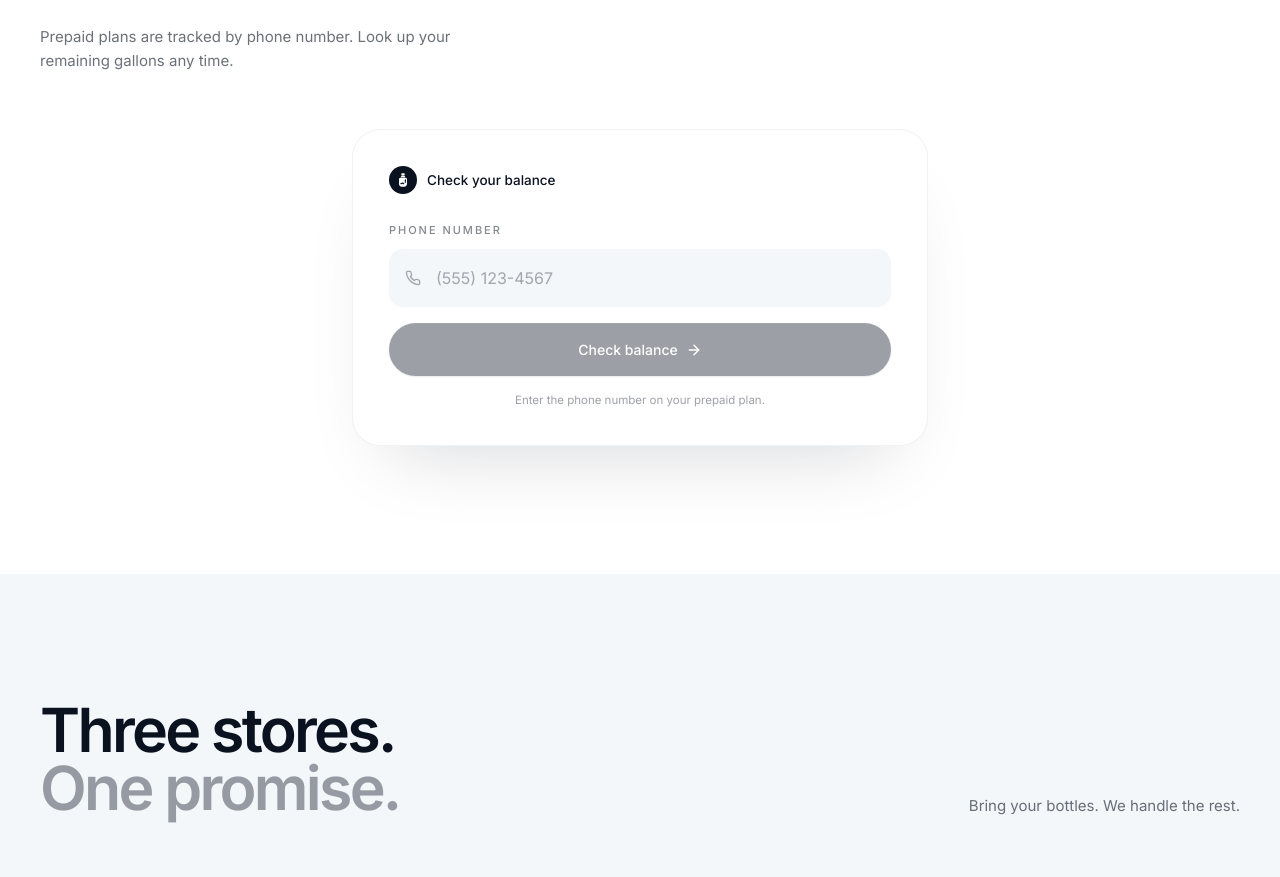
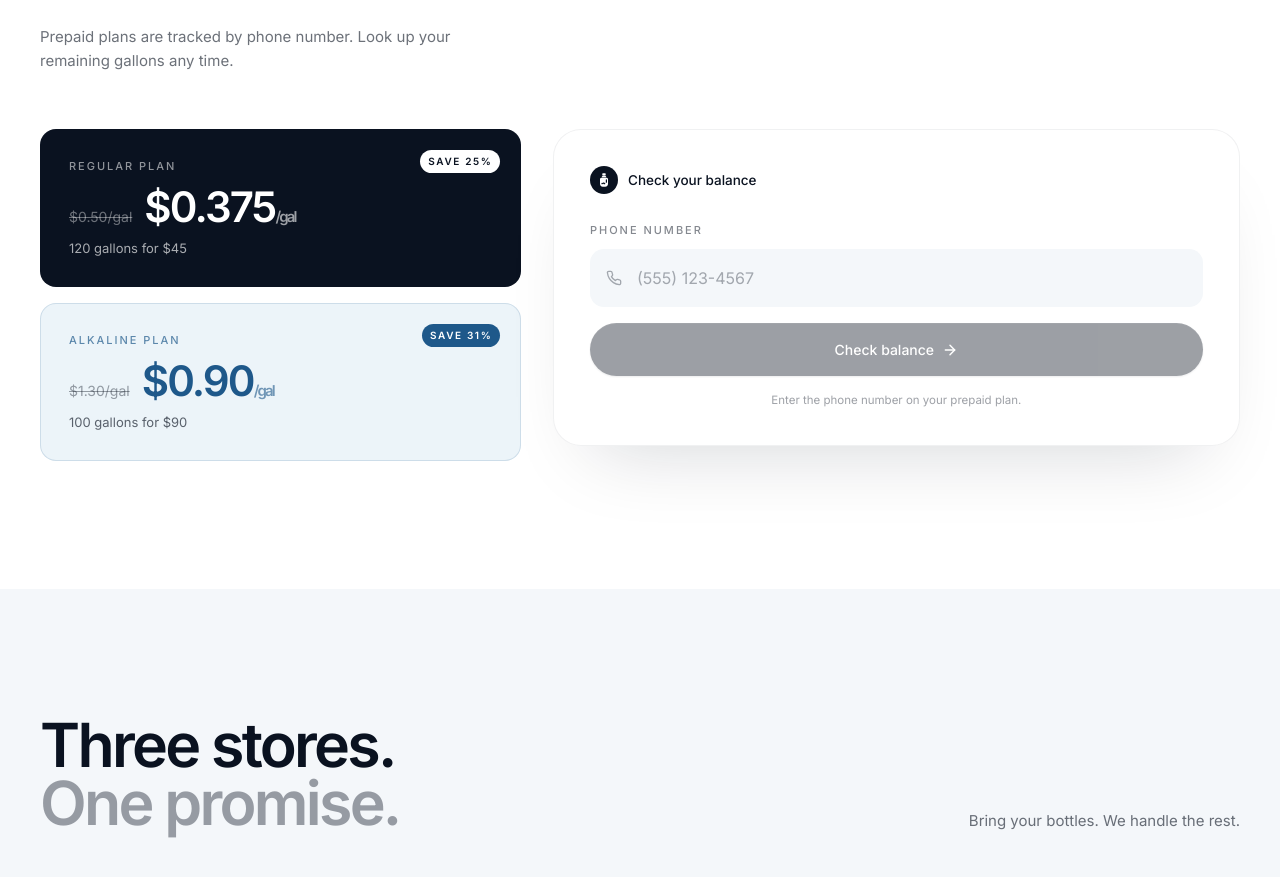
Before and after one commit to ivince918/le-water, a React (Vite) app: page / in a window 1280 px wide. Shown: the part 2607-3484 px from the top of the page. Built offline with nearby package versions, Linux system fonts and the light colour scheme.

Commit message:
Restore plan comparison boxes beside balance lookup

```diff
--- a/src/App.jsx
+++ b/src/App.jsx
@@ -762,7 +762,28 @@ function Balance() {
           </p>
         </div>
 
-      <div className="reveal mx-auto max-w-xl" style={{ transitionDelay: '120ms' }}>
+      <div className="grid md:grid-cols-12 gap-6 md:gap-8">
+        {/* LEFT — plan comparison */}
+        <div className="reveal md:col-span-5 grid gap-4" style={{ transitionDelay: '120ms' }}>
+          <PlanStat
+            kind="Regular plan"
+            from="$0.50"
+            to="$0.375"
+            save="25%"
+            qty="120 gallons for $45"
+            tint="ink"
+          />
+          <PlanStat
+            kind="Alkaline plan"
+            from="$1.30"
+            to="$0.90"
+            save="31%"
+            qty="100 gallons for $90"
+            tint="accent"
+          />
+        </div>
+
+        <div className="reveal md:col-span-7" style={{ transitionDelay: '200ms' }}>
           <div className="card !rounded-[28px] p-7 md:p-9 shadow-[0_40px_80px_-40px_rgba(10,18,32,0.18)]">
             <div className="flex items-center gap-2.5 mb-7">
               <span className="inline-flex w-7 h-7 items-center justify-center rounded-full bg-[#0A1220] text-white">
@@ -899,9 +920,27 @@ function Balance() {
               )}
             </AnimatePresence>
           </div>
+        </div>
       </div>
       </div>
     </section>
+  )
+}
+
+function PlanStat({ kind, from, to, save, qty, tint = 'ink' }) {
+  const isAccent = tint === 'accent'
+  return (
+    <div className={`relative rounded-2xl p-6 md:p-7 border ${isAccent ? 'bg-[#ECF4F9] border-[#1E588A]/15' : 'bg-[#0A1220] border-transparent text-white'}`}>
+      <div className={`eyebrow ${isAccent ? 'text-[#1E588A]/70' : 'text-white/55'} mb-3`}>{kind}</div>
+      <div className="flex items-baseline gap-3">
+        <span className={`text-[14px] line-through ${isAccent ? 'text-[#0A1220]/40' : 'text-white/40'}`}>{from}/gal</span>
+        <span className={`display text-[36px] md:text-[42px] leading-none ${isAccent ? 'text-[#1E588A]' : 'text-white'}`}>{to}<span className="text-[15px] opacity-60">/gal</span></span>
+      </div>
+      <div className={`mt-3 text-[13px] ${isAccent ? 'text-[#0A1220]/65' : 'text-white/65'}`}>{qty}</div>
+      <span className={`absolute top-5 right-5 text-[10px] uppercase tracking-[0.16em] font-semibold px-2 py-1 rounded-full ${isAccent ? 'bg-[#1E588A] text-white' : 'bg-white text-[#0A1220]'}`}>
+        Save {save}
+      </span>
+    </div>
   )
 }
 
```
